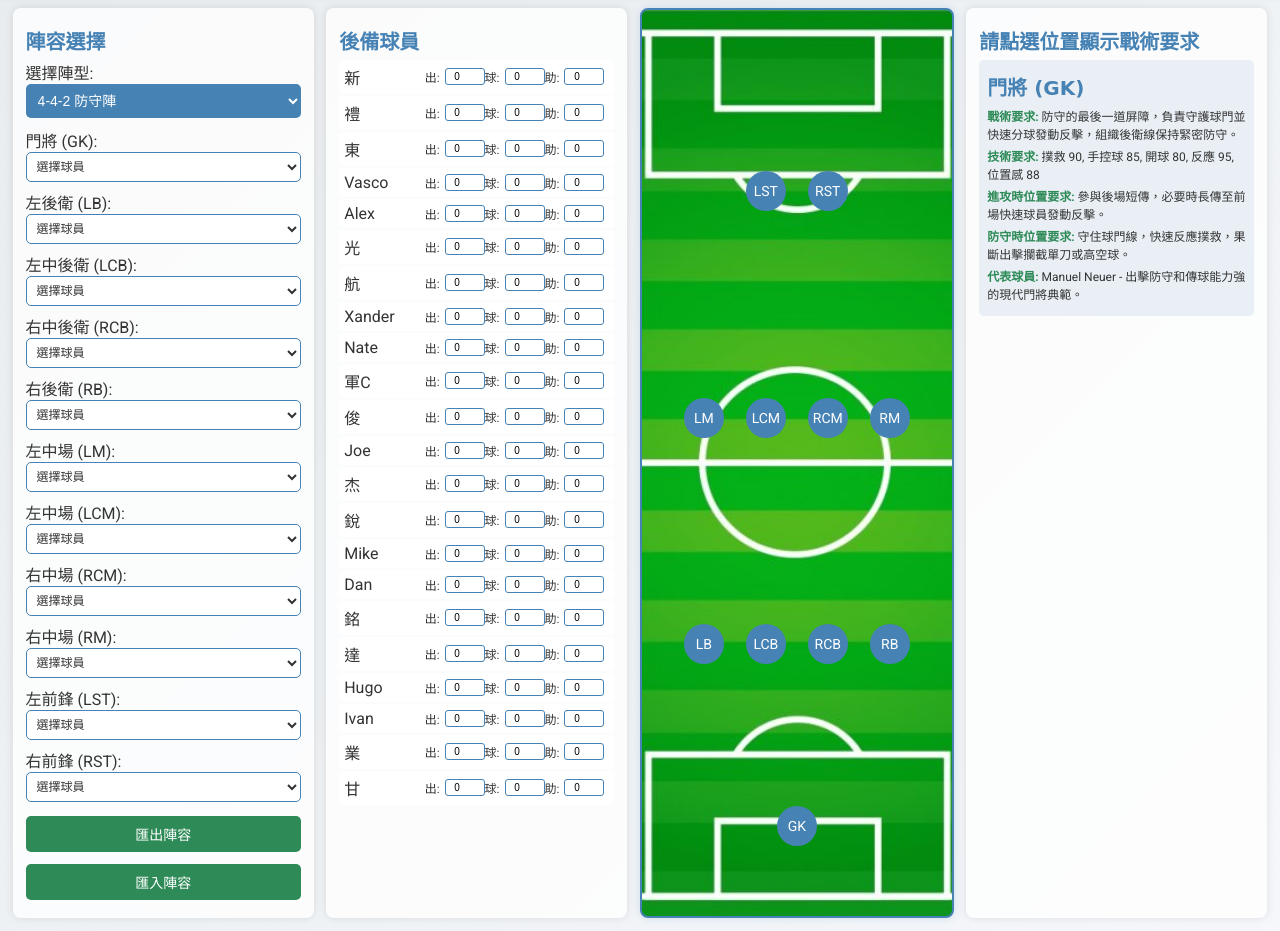
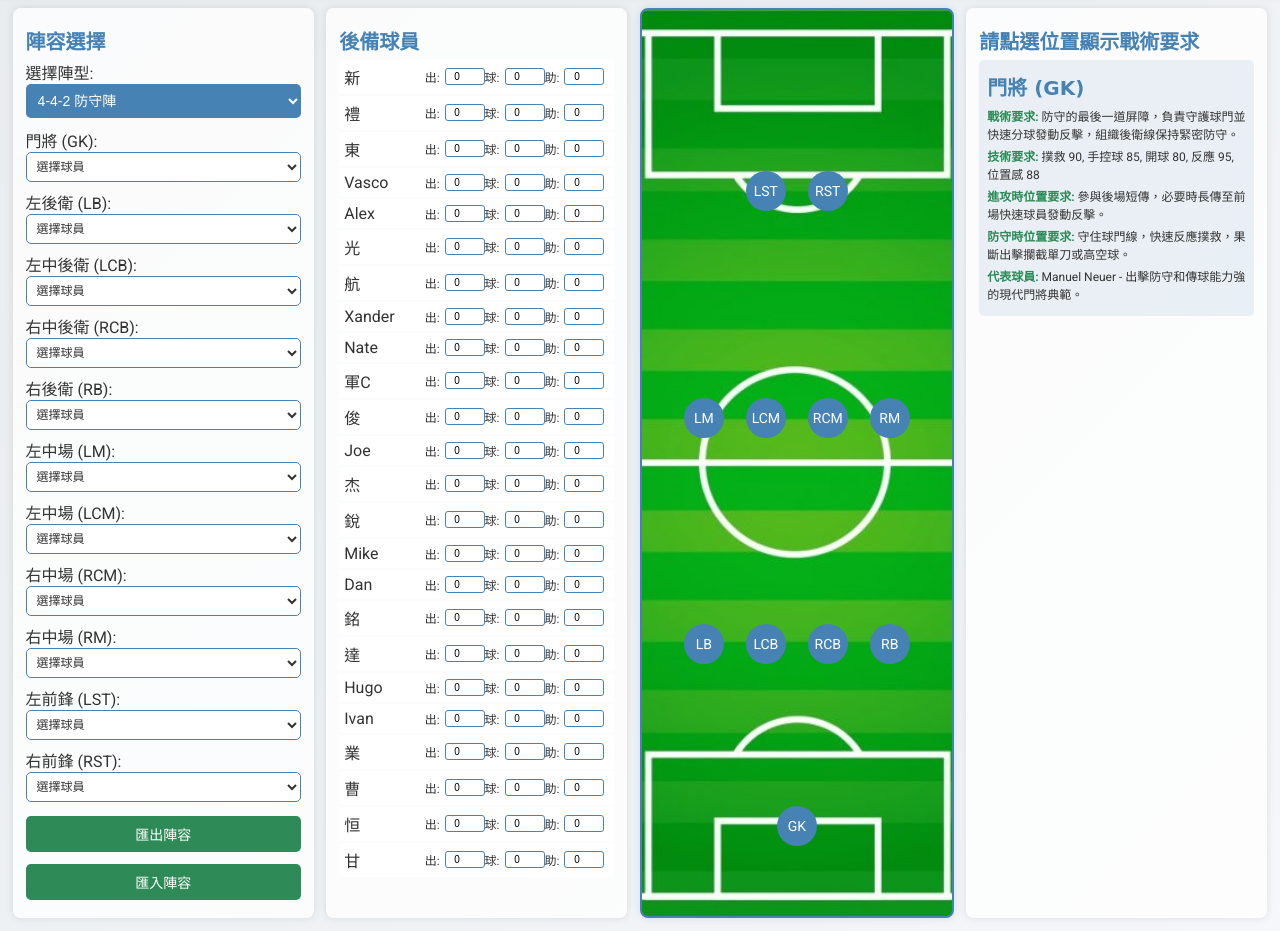
Before and after one commit to caneswst/Falcon352, a plain HTML site: page index.html in a window 1280 px wide. Shown: the part 89-1020 px from the top of the page. Drawn offline with Linux system fonts and the light colour scheme.

Commit message:
Update index.html

```diff
--- a/index.html
+++ b/index.html
@@ -307,6 +307,8 @@
             'Hugo': { appearances: 0, goals: 0, assists: 0 },
             'Ivan': { appearances: 0, goals: 0, assists: 0 },
             '業': { appearances: 0, goals: 0, assists: 0 },
+            '曹': { appearances: 0, goals: 0, assists: 0 },
+            '恒': { appearances: 0, goals: 0, assists: 0 },
             '甘': { appearances: 0, goals: 0, assists: 0 }
         };
 
```
